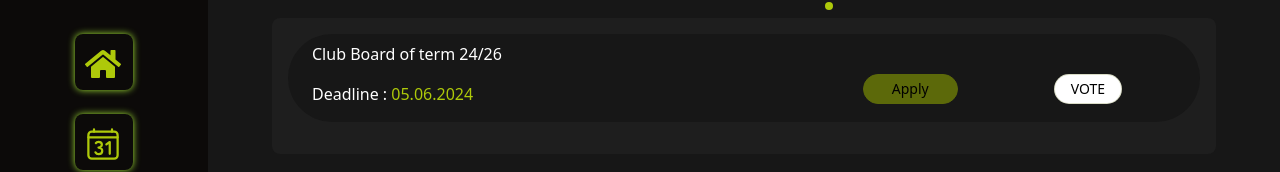
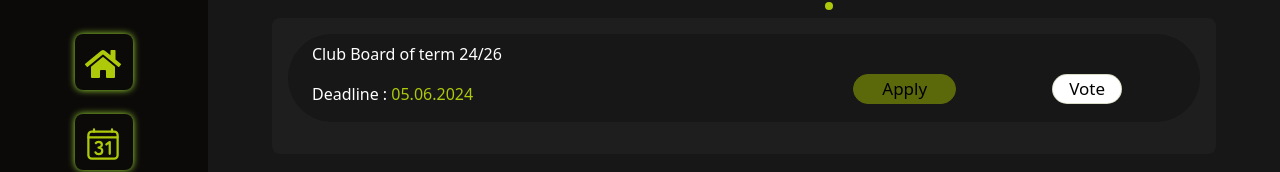
Before and after one commit to Anuraj2601/Eventix, a React (Vite) app: page /member/clubs/1 in a window 1280 px wide. Both pictures are taken after a click on the tab "Elections". Shown: the part 138-310 px from the top of the page. Built offline with nearby package versions, Linux system fonts and the light colour scheme.

Commit message:
Increase the font size, bold them in the vote and apply buttons

```diff
--- a/src/components/tabs/Elections.jsx
+++ b/src/components/tabs/Elections.jsx
@@ -130,18 +130,18 @@ export function Elections() {
                   <button
                     onClick={() => navigateToForm(event.joinLink1)}
                     className="text-black text-sm border px-7 py-1 rounded-full"
-                    style={{ backgroundColor: '#5C690A', borderColor: '#5C690A', marginRight: '80px' , marginBottom: '10px'  }}
+                    style={{ backgroundColor: '#5C690A', borderColor: '#5C690A', marginRight: '80px' , marginBottom: '10px',  fontSize: '17px'  }}
                   >
-                    Apply
+                    <strong>Apply</strong>
                   </button>
                 )}
                 {event.joinLink2 && (
                   <a
                     href={event.joinLink2}
                     className="text-black text-sm border px-4 py-1 rounded-full"
-                    style={{ backgroundColor: '#FFFFFF', borderColor: 'rgba(92, 105, 10, 0.23)', marginRight: '70px', marginBottom: '10px'  }}
+                    style={{ backgroundColor: '#FFFFFF', borderColor: 'rgba(92, 105, 10, 0.23)', marginRight: '70px', marginBottom: '10px' , fontSize: '17px' }}
                   >
-                    VOTE
+                    <strong>Vote</strong>
                   </a>
                 )}
               </div>
```
